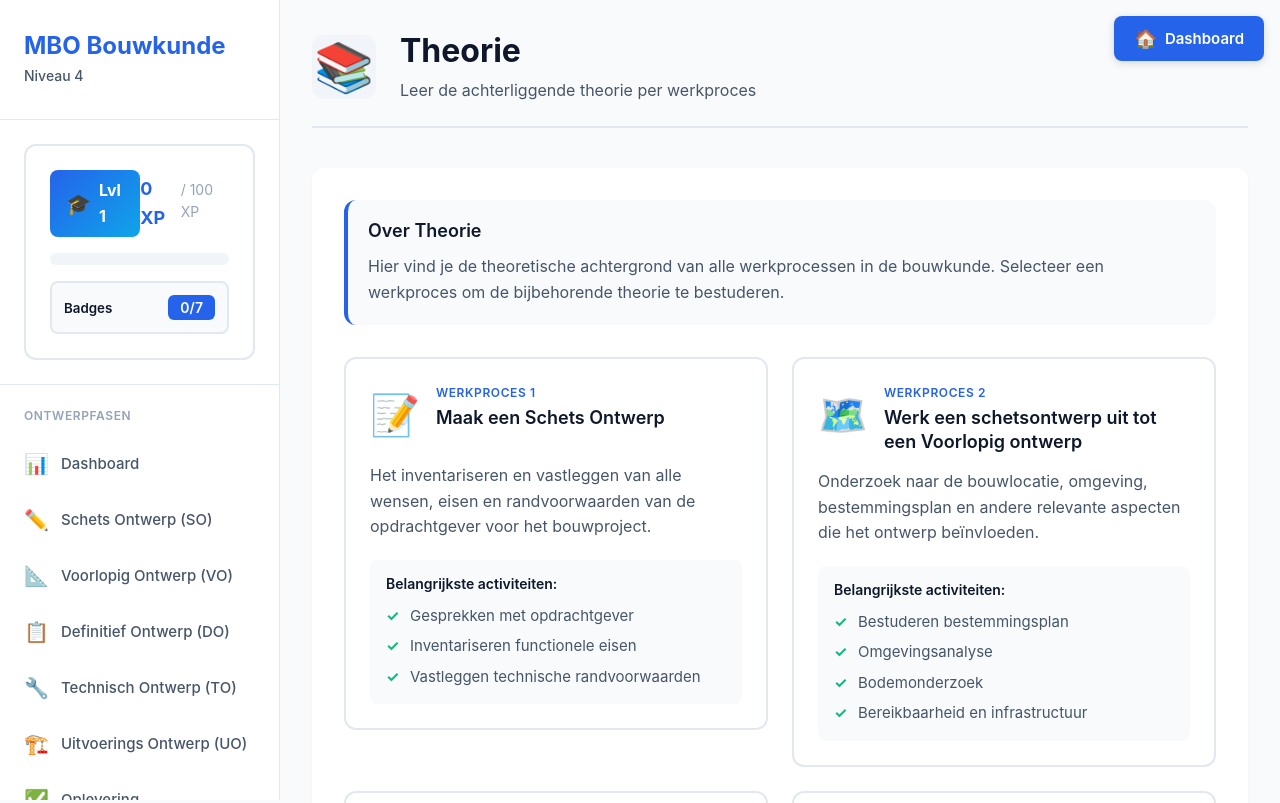
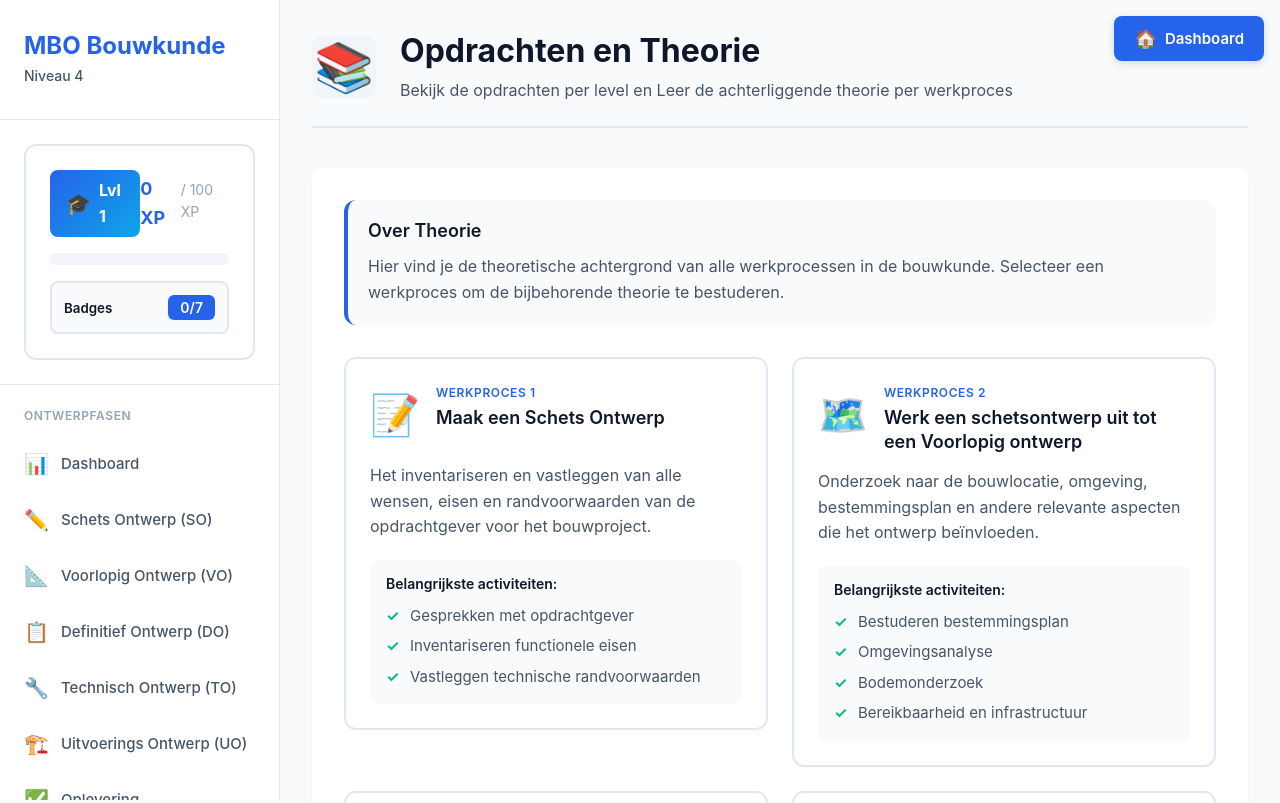
Before and after one commit to BartB1978/MBO-bouwkunde-app, a React (Vite) app: page /theorie in a window 1280 px wide. Shown: the top 803 px of the page. Built offline with nearby package versions, Linux system fonts and the light colour scheme.

Commit message:
Update Theorie.tsx

```diff
--- a/src/pages/Theorie/Theorie.tsx
+++ b/src/pages/Theorie/Theorie.tsx
@@ -8,8 +8,8 @@ function Theorie() {
 
   return (
     <PageContainer
-      title="Theorie"
-      subtitle="Leer de achterliggende theorie per werkproces"
+      title="Opdrachten en Theorie"
+      subtitle="Bekijk de opdrachten per level en Leer de achterliggende theorie per werkproces"
       icon="📚"
     >
       <div style={{
```
